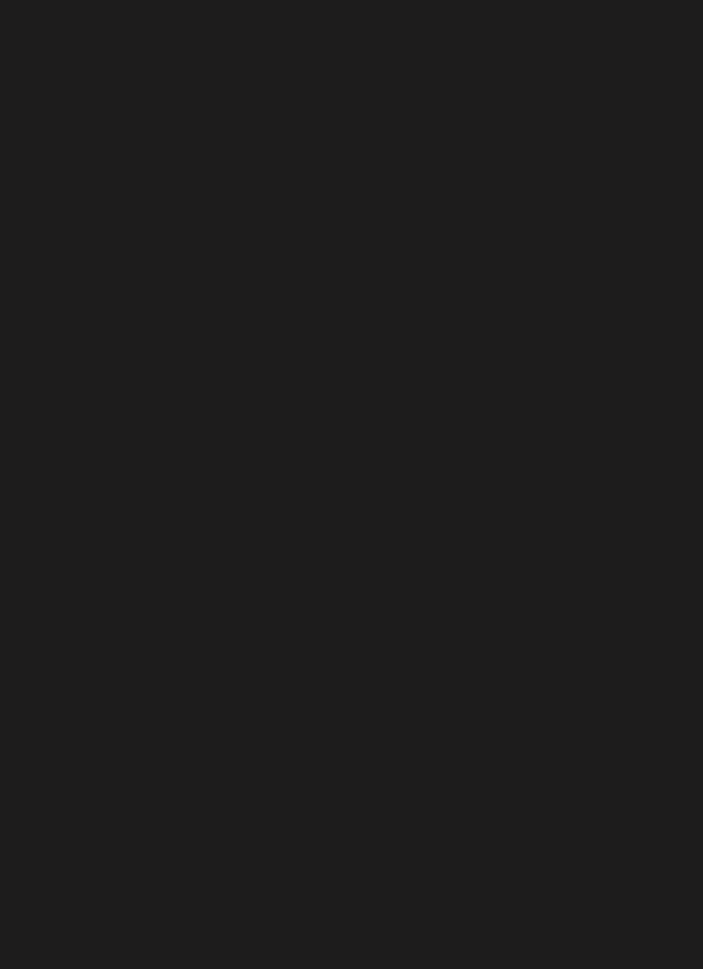
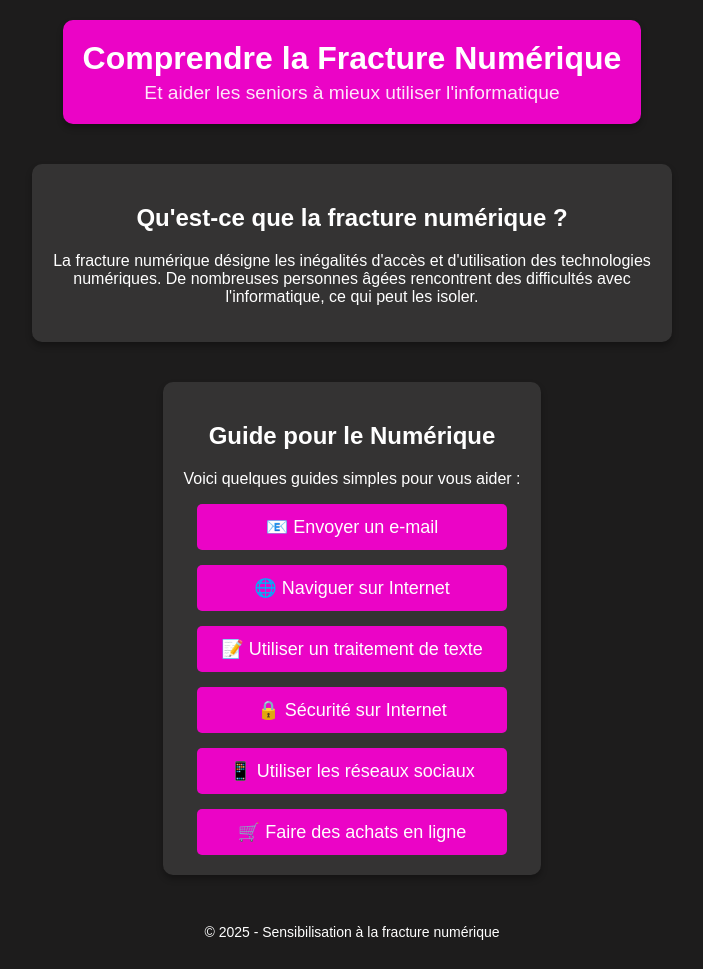
Before and after one commit to Alsayaa/Tiers-Lieu, a website: page src/html/Interventions/AS.html in a window 1280 px wide. Shown: the whole page, without its empty margins (288-991 px from the left). Before the commit the page ends 800 px from the top, so only its background shows below. Drawn offline with Linux system fonts and the light colour scheme; files that its build step writes are made by us from their sources.

Commit message:
Avancée de la page AS

```diff
--- a/src/css/Interventions/AS_style.css
+++ b/src/css/Interventions/AS_style.css
@@ -1,31 +1,142 @@
+/* Styles généraux */
 body {
+    background-color: #1d1c1c;
     font-family: Arial, sans-serif;
     margin: 0;
     padding: 0;
-    background-color: #1d1c1c;
+    color: #ffffff;
+    display: flex;
+    flex-direction: column;
+    min-height: 100vh;
+}
+
+main {
+    flex: 1;
+}
+
+/* En-tête */
+/* ✅ Boîte rose pour le header */
+header {
+    background-color: #eb04c6;
+    padding: 20px;
+    border-radius: 10px;
+    box-shadow: 0 4px 6px rgba(0, 0, 0, 0.3);
+    text-align: center;
+    max-width: 80%;
+    margin: 20px auto; /* Centre la boîte */
+    color: white;
+}
+
+header h1 {
+    margin: 0;
+    font-size: 2rem;
+}
+
+header p {
+    margin: 5px 0 0;
+    font-size: 1.2rem;
+    opacity: 0.9;
+}
+
+
+.header-box {
+    background-color: #eb04c6;
+    display: inline-block;
+    padding: 20px 40px;
+    border-radius: 10px;
+    box-shadow: 0 4px 6px rgba(0, 0, 0, 0.3);
+}
+
+.header-box h1 {
+    margin: 0;
+    font-size: 1.8rem;
+    color: white;
+    text-align: center;
+    position: relative;
+    cursor: pointer;
+}
+
+.header-box h1::after {
+    content: "";
+    position: absolute;
+    left: 0;
+    bottom: -5px;
+    width: 0;
+    height: 2px;
+    background-color: black;
+    transition: width 0.3s ease-in-out;
+}
+
+.header-box h1:hover::after {
+    width: 100%;
+}
+
+/* Boîte de titre rose */
+.title-box {
+    background-color: #eb04c6;
+    display: inline-block;
+    padding: 10px 20px;
+    border-radius: 8px;
+    box-shadow: 0 4px 6px rgba(0, 0, 0, 0.3);
+    margin-bottom: 15px;
+}
+
+.title-box h2 {
+    margin: 0;
+    color: white;
+    font-size: 1.5rem;
+    text-align: center;
+}
+
+/* Sections */
+.intro, .fiches {
+    text-align: center;
+    padding: 20px;
+    background: rgba(255, 255, 255, 0.1);
+    margin: 20px auto;
+    max-width: 600px;
+    border-radius: 10px;
+    box-shadow: 0px 4px 6px rgba(0, 0, 0, 0.3);
+}
+
+.fiches h2 {
     color: #ffffff;
 }
 
-header {
-    font-size: 2.5rem;
-    color: #ffffff;
-    background-color: #eb04c6;
-    padding: 20px 40px;
-    border: 2px solid #eb04c6;
-    border-radius: 10px;
-    box-shadow: 0 4px 6px rgba(0, 0, 0, 0.2);
-    text-align: center;
-    width: fit-content;
-    margin: 20px auto;
-    font-family: 'Arial', sans-serif;
+/* Boutons des fiches pratiques */
+.fiche-list {
+    display: flex;
+    flex-direction: column;
+    align-items: center;
+    gap: 15px;
+    margin-top: 15px;
 }
 
+.fiche-btn {
+    background: #eb04c6;
+    color: white;
+    text-decoration: none;
+    padding: 12px 20px;
+    border-radius: 5px;
+    font-size: 18px;
+    display: inline-block;
+    width: 80%;
+    max-width: 300px;
+    text-align: center;
+    transition: background 0.3s;
+}
+
+.fiche-btn:hover {
+    background: #d103b2;
+}
+
+/* Pied de page */
 footer {
-    background-color: #1f1e1e;
-    color: white;
+    background-color: #1d1c1c;
+    color: #ffffff;
     text-align: center;
-    padding: 1rem;
-    position: fixed;
+    padding: 15px 0;
+    font-size: 14px;
     width: 100%;
-    bottom: 0;
+    margin-top: auto;
 }
--- a/src/css/Ressource-Peda/FP_.css
+++ b/src/css/Ressource-Peda/FP_.css
@@ -4,6 +4,13 @@ body {
     margin: 0;
     padding: 0;
     color: #ffffff;
+    display: flex;
+    flex-direction: column;
+    min-height: 100vh;
+}
+
+main {
+    flex: 1;
 }
 
 .header {
@@ -24,8 +31,6 @@ body {
     margin: 0;
     font-size: 1.5rem;
     color: white;
-    font-family: Arial, sans-serif;
-    text-align: center;
     position: relative;
     cursor: pointer;
 }
@@ -45,15 +50,41 @@ body {
     width: 100%;
 }
 
-.images-container {
-    display: flex;
-    justify-content: center; /* Centre les éléments horizontalement */
-    gap: 20px; /* Ajoute un espacement entre les images */
-    align-items: center; /* Centre verticalement */
-    padding: 20px; /* Espacement autour des images */
+.fiches {
+    text-align: center;
+    padding: 20px;
 }
 
-img {
-    width: 200px;
-    height: auto;
+.fiche-list {
+    display: flex;
+    flex-direction: column;
+    align-items: center;
+    gap: 10px;
 }
+
+.fiche-btn {
+    background: #eb04c6;
+    color: white;
+    text-decoration: none;
+    padding: 12px;
+    border-radius: 5px;
+    font-size: 18px;
+    display: inline-block;
+    width: 80%;
+    max-width: 300px;
+    text-align: center;
+}
+
+.fiche-btn:hover {
+    background: #d103b2;
+}
+
+footer {
+    background-color: #1d1c1c;
+    color: #ffffff;
+    text-align: center;
+    padding: 15px 0;
+    font-size: 14px;
+    width: 100%;
+    margin-top: auto;
+}
--- a/src/html/Interventions/AS.html
+++ b/src/html/Interventions/AS.html
@@ -1,37 +1,38 @@
 <!DOCTYPE html>
 <html lang="fr">
+<head>
+    <meta charset="UTF-8">
+    <meta name="viewport" content="width=device-width, initial-scale=1.0">
+    <title>Fracture Numérique & Aide aux Seniors</title>
+    <link rel="stylesheet" href="../../css/Interventions/AS_style.css">
+</head>
+<body>
+    <header>
+        <h1>Comprendre la Fracture Numérique</h1>
+        <p>Et aider les seniors à mieux utiliser l'informatique</p>
+    </header>
 
-<head>
+    <section class="intro">
+        <h2>Qu'est-ce que la fracture numérique ?</h2>
+        <p>La fracture numérique désigne les inégalités d'accès et d'utilisation des technologies numériques. De nombreuses personnes âgées rencontrent des difficultés avec l'informatique, ce qui peut les isoler.</p>
+    </section>
 
-  <meta charset="UTF-8">
-  <meta name="viewport" content="width=device-width, initial scale=1.0">
-  <title> Tier-Lieu</title>
-  <link rel="stylesheet" href="css/Interventions/AS_style.css">
+    <section class="fiches">
+        <h2>Guide pour le Numérique</h2>
+        <p>Voici quelques guides simples pour vous aider :</p>
+        <div class="fiche-list">
+            <a href="fiches/envoyer-email.pdf" class="fiche-btn">📧 Envoyer un e-mail</a>
+            <a href="fiches/naviguer-internet.pdf" class="fiche-btn">🌐 Naviguer sur Internet</a>
+            <a href="fiches/utiliser-word.pdf" class="fiche-btn">📝 Utiliser un traitement de texte</a>
+            <a href="fiches/securite-internet.pdf" class="fiche-btn">🔒 Sécurité sur Internet</a>
+            <!-- Nouveaux chapitres ajoutés ici -->
+            <a href="fiches/reseaux-sociaux.pdf" class="fiche-btn">📱 Utiliser les réseaux sociaux</a>
+            <a href="fiches/achats-en-ligne.pdf" class="fiche-btn">🛒 Faire des achats en ligne</a>
+        </div>
+    </section>
 
-</head>
-
-<body>
-
-
-
-
-
-
-
+    <footer>
+        <p>© 2025 - Sensibilisation à la fracture numérique</p>
+    </footer>
 </body>
-
-
-
-
-
-
-
-
-
-
-
-
-
-
-
 </html>
```
Also changed, not shown: src/css/style.css (+23 -0 lines), src/html/Ressource-Peda/FichePratique.html (+50 -10 lines), src/index.html (+2 -0 lines), README.md, src/css/FP_Davinci.css (deleted), src/css/FP_RPG.css (deleted), src/css/FP_UE.css (deleted), src/image/Davincii.webp (added).
